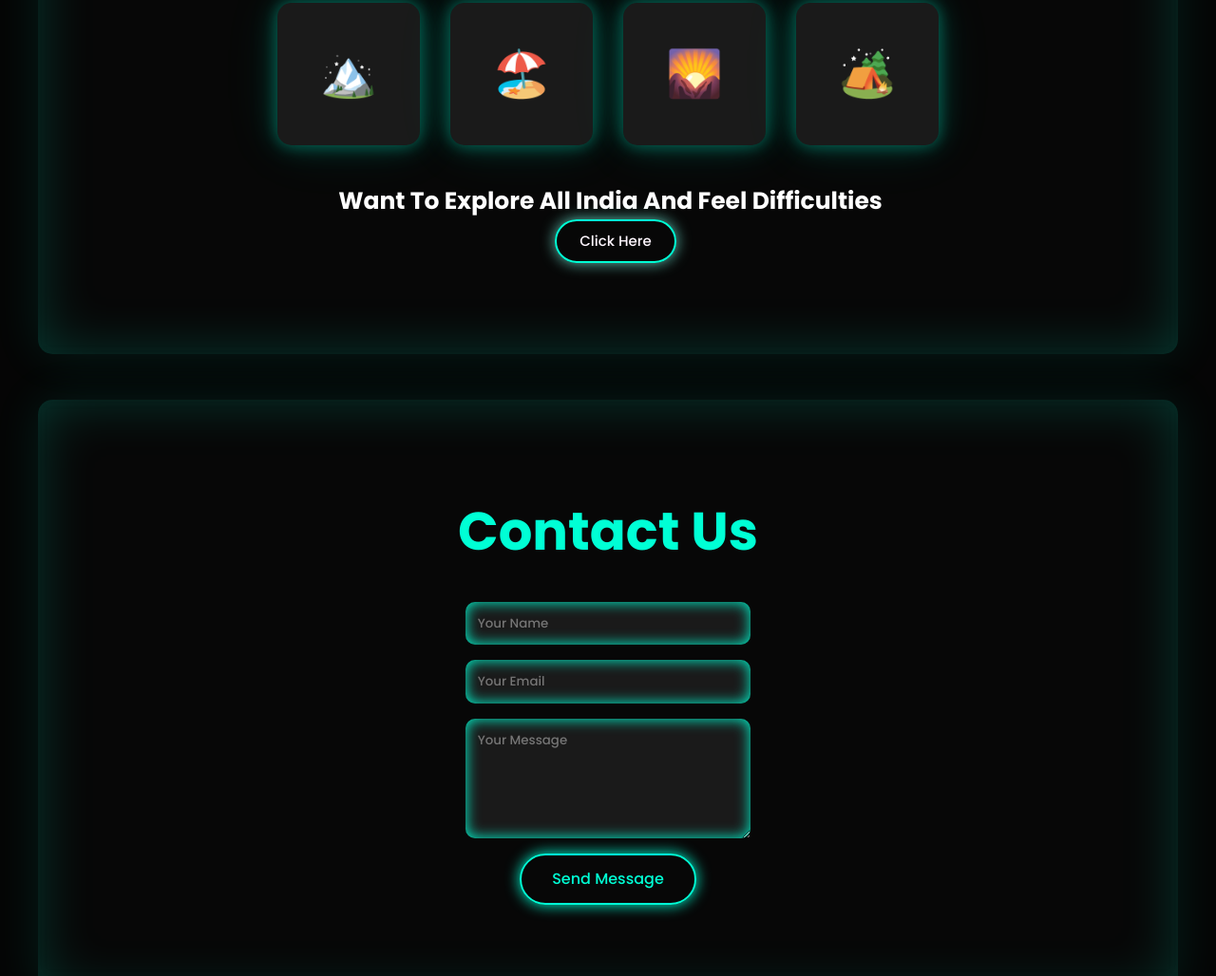
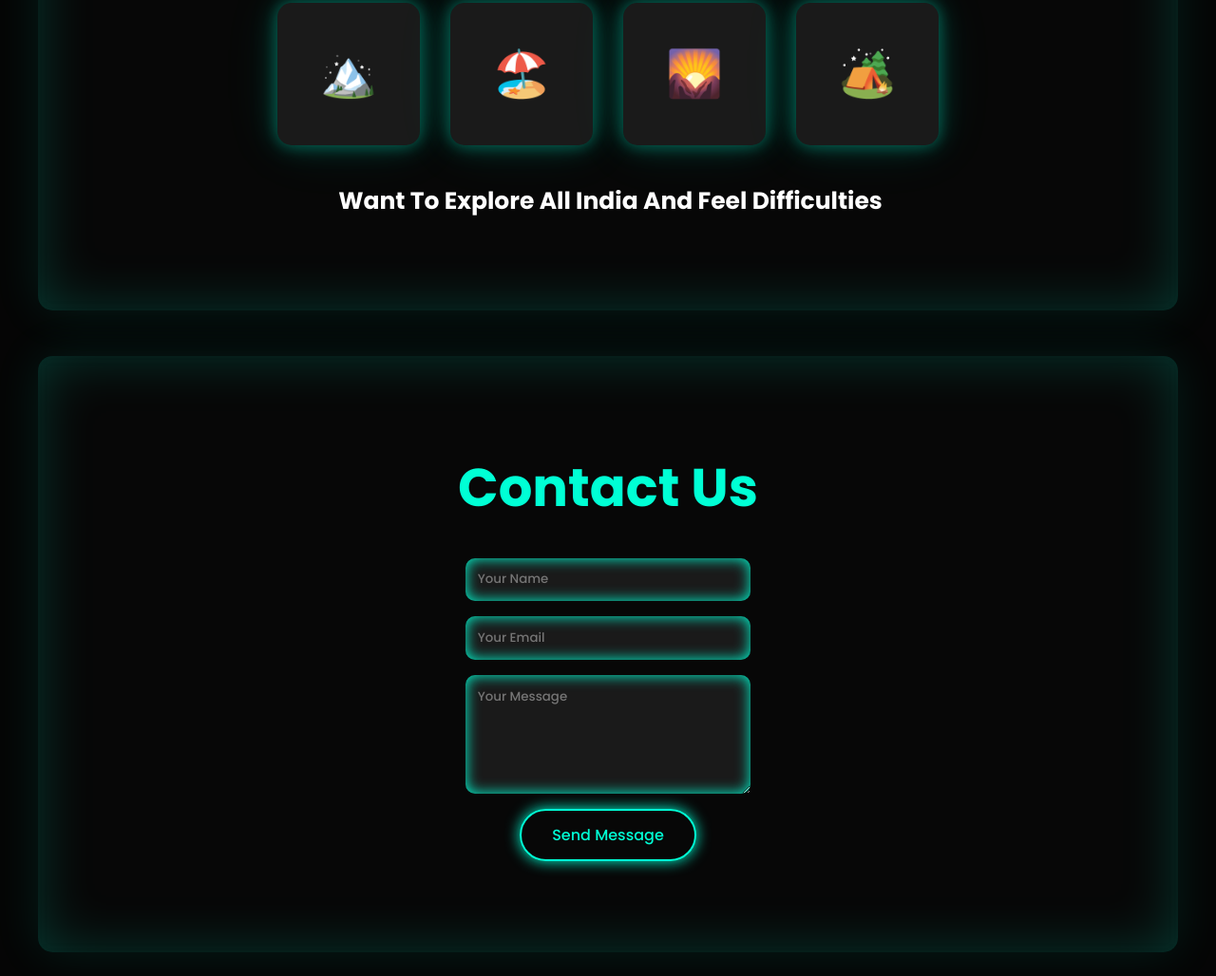
Before and after one commit to Aryan1gupta/TravelEarn-India, a plain HTML site: page index.html in a window 1280 px wide. Shown: the part 2374-3402 px from the top of the page at 95% size. After the commit the page ends 3377 px from the top, so only its background shows below. Drawn offline with Linux system fonts and the light colour scheme.

Commit message:
Update index.html

```diff
--- a/index.html
+++ b/index.html
@@ -87,7 +87,7 @@
       <div class="about-card">🏕️</div>
     </div>
     <h3>Want To Explore All India And Feel Difficulties</h3>
-    <button class="sign-in-btn" ><a style="color:#fff7ff;font-size: 15px; text-decoration: none;" href="https://newlisting-13.onrender.com/listings" >Click Here</a></button>
+   <!-- <button class="sign-in-btn" ><a style="color:#fff7ff;font-size: 15px; text-decoration: none;" href="https://newlisting-13.onrender.com/listings" >Click Here</a></button>--!>
   </section>
 
   <!-- Contact Section -->
```
